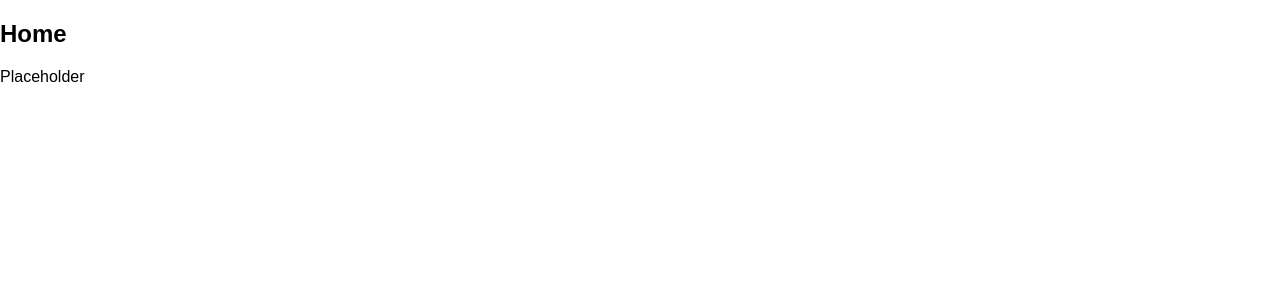
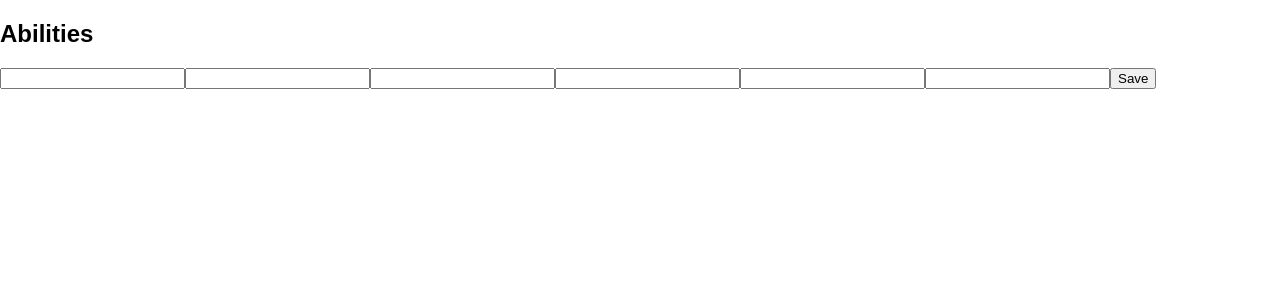
Before and after one commit to CarrieShort/character-sheet, a React (Create React App) app: page / in a window 1280 px wide. Shown: the top 300 px of the page. Built offline with nearby package versions, Linux system fonts and the light colour scheme; the HTML template or start-up script is replaced by a standard one.

Commit message:
create component for abilities import into app.js and create basic form

```diff
--- a/src/App.js
+++ b/src/App.js
@@ -1,6 +1,7 @@
 import React, { Component } from 'react';
 import logo from './logo.svg';
 import './App.css';
+import Abilities from './components/abilities';
 import {
   BrowserRouter,
   Route,
@@ -13,7 +14,7 @@ class App extends Component {
     return (
       <BrowserRouter>
       <Switch>
-        <Route exact path="/" component={Home}/>
+        <Route exact path="/" component={Abilities}/>
       </Switch>
       </BrowserRouter>
     );
--- /dev/null
+++ b/src/components/abilities.js
@@ -0,0 +1,28 @@
+import React, { Component } from 'react';
+
+class Abilities extends Component {
+
+  handleSubmit = (e) => {
+    e.preventDefault();
+    console.log(e)
+  }
+
+  render () {
+    return (
+      <section>
+      <h2>Abilities</h2>
+        <form className="form abilities" onSubmit={this.handleSubmit}>
+          <input type="text" name="strenght" />
+          <input type="text" name="dexterity" />
+          <input type="text" name="constitution" />
+          <input type="text" name="intelligence" />
+          <input type="text" name="wisdom" />
+          <input type="text" name="charisma" />
+          <button type="submit">Save</button>
+        </form>
+      </section>
+    )
+  }
+}
+
+export default Abilities;
```
